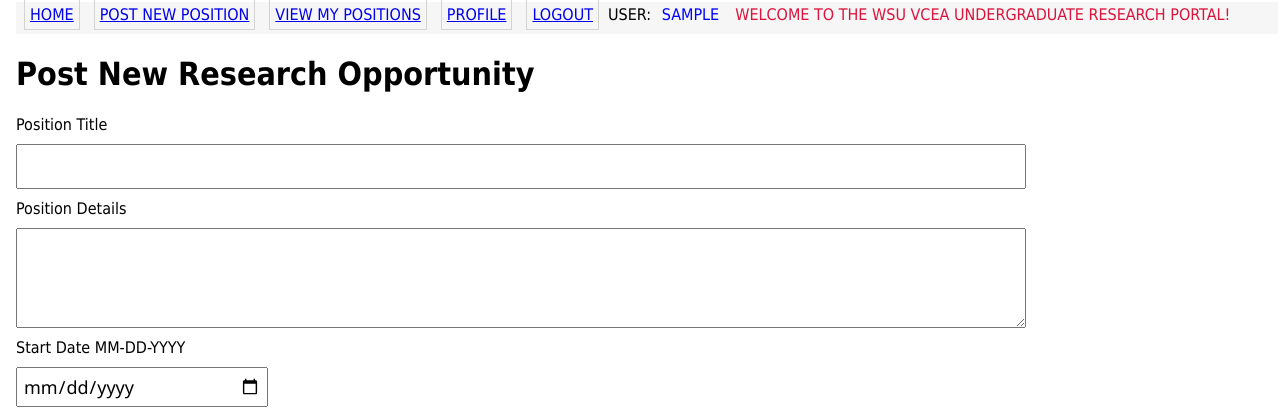
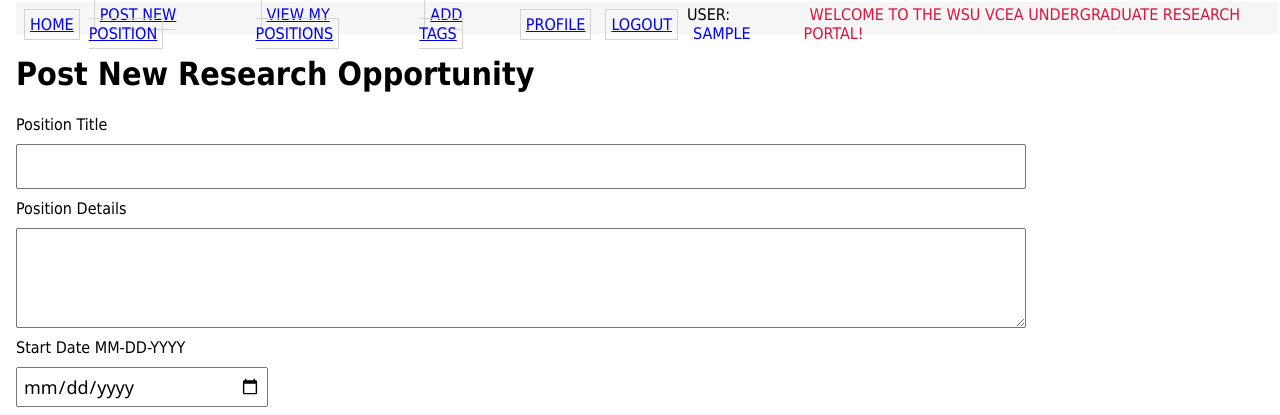
Before and after one commit to BenjaminMichaelis/WSU-EECS-UndergraduateResearch, a Flask app: page /post/ in a window 1280 px wide. Shown: the top 415 px of the page. Run offline with Flask 2, Linux system fonts and the light colour scheme; a user stored in the database is signed in; tables that the repository leaves empty hold one stand-in row (values such as "Sample post"); some libraries are stand-ins or nearby versions.

Commit message:
Admin can no w add research fields

```diff
--- a/app/Controller/forms.py
+++ b/app/Controller/forms.py
@@ -80,3 +80,7 @@ class EditPasswordForm(FlaskForm):
     password = PasswordField('New Password', validators=[EqualTo('password2', message='Passwords must match')])
     password2 = PasswordField('Repeat Password')
     submit = SubmitField('Save')
+
+class AddFieldForm(FlaskForm):
+    newtagname = StringField('New Tag')
+    submit = SubmitField('Save')
--- a/app/Controller/routes.py
+++ b/app/Controller/routes.py
@@ -5,10 +5,10 @@ from flask import render_template, flash, redirect, url_for, request
 from config import Config
 
 from app import db
-from app.Controller.forms import PostForm, EditForm, EditPasswordForm, ApplyForm
+from app.Controller.forms import PostForm, EditForm, EditPasswordForm, ApplyForm, AddFieldForm
 from flask_login import current_user, login_user, logout_user, login_required
 from app.Controller.auth_forms import LoginForm, RegistrationForm
-from app.Model.models import Post, Application, User
+from app.Model.models import Post, Application, User, Field
 bp_routes = Blueprint('routes', __name__)
 bp_routes.template_folder = Config.TEMPLATE_FOLDER #'..\\View\\templates'
 
@@ -126,3 +126,17 @@ def myposts():
         return render_template('index.html', title="My Research Postings", posts=posts.all(), User = User)
     flash('Error: No faculty permissions discovered')
     return redirect(url_for('routes.index'))
+
+@bp_routes.route('/add_field/', methods=['GET', 'POST'])
+@login_required
+def add_field():
+    aform = AddFieldForm()
+    if request.method == 'POST':
+        # handle the form submission
+        if aform.validate_on_submit():
+            newField = Field(name=aform.newtagname.data)
+            db.session.add(newField)
+            db.session.commit()
+            flash("Your changes have been saved")
+            return redirect(url_for('routes.index')) #html for admin page
+    return render_template('edit_fields.html', title='Edit Fields', form = aform) #html for admin page
--- a/app/View/templates/base.html
+++ b/app/View/templates/base.html
@@ -18,6 +18,9 @@
                 {%if current_user.faculty == True %}
                 <td><a href="{{ url_for('routes.post') }}" class = "button">Post New Position</a></td>
                 <td><a href="{{ url_for('routes.myposts') }}" class = "button">View My Positions</a></td>
+                {% endif %}
+                {%if current_user.admin == True %}
+                <td><a href="{{ url_for('routes.add_field') }}" class = "button">Add Tags</a></td>
                 {% endif %}
                 {%if current_user.is_anonymous %}
                 <td><a href="{{ url_for('auth.login') }}" class = "button">Login</a></td>
```
